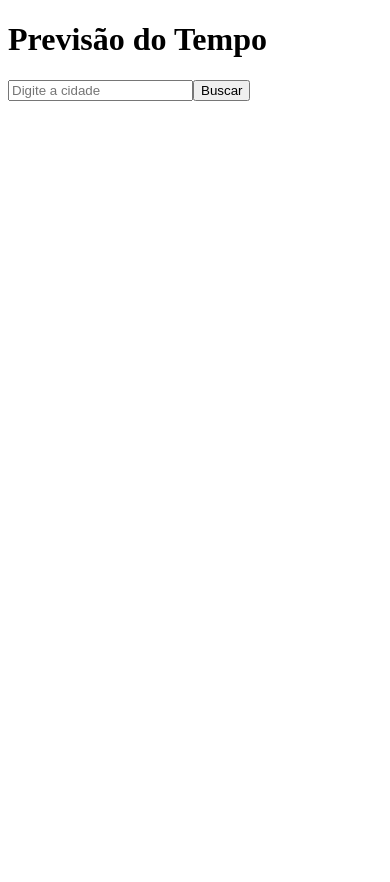
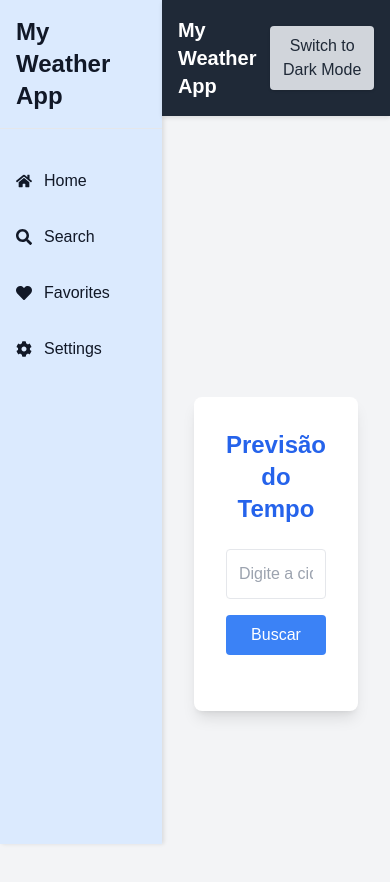
Before and after one commit to YuriVdSantos/My_weater_app, a Next.js app: page / in a window 390 px wide. Shown: the top 882 px of the page. Before the commit the page ends 844 px from the top, so only its background shows below. Built offline with nearby package versions, Linux system fonts and the light colour scheme; sample sign-in values are in the browser's storage.

Commit message:
Ajustes finais (Responsivel)

```diff
--- a/app/layout.tsx
+++ b/app/layout.tsx
@@ -1,92 +1,54 @@
-'use client';
+// app/layout.tsx
+import type { Metadata } from 'next';
+import localFont from 'next/font/local';
+import './globals.css';
+import dynamic from 'next/dynamic';
 
-import { useState } from 'react';
-import PrivateRoute from './components/PrivateRoute';
+// Importação dinâmica dos componentes com ssr: false para evitar a renderização no lado do servidor
+const ThemeToggle = dynamic(() => import('./components/ThemeToggle'), { ssr: false });
+const Sidebar = dynamic(() => import('./components/Sidebar'), { ssr: false });
 
-// Defina interfaces para os dados que você espera da API
-interface Weather {
-  description: string;
-}
+// Definição das fontes locais com variáveis CSS
+const geistSans = localFont({
+  src: './fonts/GeistVF.woff',
+  variable: '--font-geist-sans',
+  weight: '100 900',
+});
 
-interface Main {
-  temp: number;
-}
+const geistMono = localFont({
+  src: './fonts/GeistMonoVF.woff',
+  variable: '--font-geist-mono',
+  weight: '100 900',
+});
 
-interface WeatherData {
-  name: string;
-  weather: Weather[];
-  main: Main;
-}
-
-const HomePage = () => {
-  const [city, setCity] = useState('');
-  const [weatherData, setWeatherData] = useState<WeatherData | null>(null);
-  const [error, setError] = useState('');
-
-  const fetchWeather = async () => {
-    const apiKey = '69125c609e5cab6c35bacd52b0ceb95b'; // Substitua com sua API key do OpenWeatherMap
-    try {
-      const response = await fetch(
-        `https://api.openweathermap.org/data/2.5/weather?q=${city}&appid=${apiKey}&units=metric`
-      );
-      if (!response.ok) {
-        throw new Error('Cidade não encontrada');
-      }
-      const data = await response.json();
-      setWeatherData(data);
-      setError('');
-    } catch (err) {
-      // Defina o tipo do erro como Error para garantir que a mensagem seja acessível
-      setError((err as Error).message);
-      setWeatherData(null);
-    }
-  };
-
-  const handleSubmit = (e: React.FormEvent) => {
-    e.preventDefault();
-    fetchWeather();
-  };
-
-  return (
-    <div className="flex items-center justify-center min-h-screen bg-gray-100 dark:bg-gray-700 p-4">
-      <div className="bg-white dark:bg-gray-800 shadow-lg rounded-lg p-8 max-w-md w-full mx-auto">
-        <h1 className="text-2xl sm:text-3xl md:text-4xl font-bold text-blue-600 mb-6 text-center dark:text-white">
-          Previsão do Tempo
-        </h1>
-        <form onSubmit={handleSubmit} className="mb-6">
-          <input
-            type="text"
-            placeholder="Digite a cidade"
-            value={city}
-            onChange={(e) => setCity(e.target.value)}
-            className="w-full p-3 border rounded mb-4 focus:outline-none focus:ring-2 focus:ring-blue-500 dark:bg-gray-900 dark:text-white"
-          />
-          <button
-            type="submit"
-            className="w-full bg-blue-500 text-white py-2 px-4 rounded hover:bg-blue-600 dark:bg-blue-600 dark:hover:bg-blue-700"
-          >
-            Buscar
-          </button>
-        </form>
-
-        {error && <p className="text-red-500 text-center mb-4">{error}</p>}
-
-        {weatherData && (
-          <div className="text-center dark:text-white">
-            <h2 className="text-lg sm:text-xl md:text-2xl font-semibold mb-2">{weatherData.name}</h2>
-            <p className="capitalize mb-2">{weatherData.weather[0].description}</p>
-            <p className="text-lg sm:text-xl md:text-2xl font-semibold">{weatherData.main.temp}°C</p>
-          </div>
-        )}
-      </div>
-    </div>
-  );
+// Metadados da aplicação
+export const metadata: Metadata = {
+  title: 'My Weather App',
+  description: 'Weather forecasting application',
 };
 
-export default function Home() {
+// Layout principal da aplicação
+export default function RootLayout({
+  children,
+}: Readonly<{
+  children: React.ReactNode;
+}>) {
   return (
-    <PrivateRoute>
-      <HomePage />
-    </PrivateRoute>
+    <html lang="en">
+      <body className={`${geistSans.variable} ${geistMono.variable} antialiased`}>
+        <div className="flex">
+          <Sidebar />
+          <div className="flex-1">
+            <header className="p-4 bg-gray-800 text-white flex justify-between items-center">
+              <h1 className="text-xl font-bold">My Weather App</h1>
+              <ThemeToggle />
+            </header>
+            <main className="p-4">
+              {children}
+            </main>
+          </div>
+        </div>
+      </body>
+    </html>
   );
 }
--- a/app/page.tsx
+++ b/app/page.tsx
@@ -36,7 +36,6 @@ const HomePage = () => {
       setWeatherData(data);
       setError('');
     } catch (err) {
-      // Defina o tipo do erro como Error para garantir que a mensagem seja acessível
       setError((err as Error).message);
       setWeatherData(null);
     }
@@ -50,7 +49,7 @@ const HomePage = () => {
   return (
     <div className="flex items-center justify-center min-h-screen bg-gray-100 dark:bg-gray-700 p-4">
       <div className="bg-white dark:bg-gray-800 shadow-lg rounded-lg p-8 max-w-md w-full mx-auto">
-        <h1 className="text-3xl md:text-4xl font-bold text-blue-600 mb-6 text-center dark:text-white">
+        <h1 className="text-2xl sm:text-3xl md:text-4xl font-bold text-blue-600 mb-6 text-center dark:text-white">
           Previsão do Tempo
         </h1>
         <form onSubmit={handleSubmit} className="mb-6">
@@ -73,9 +72,9 @@ const HomePage = () => {
 
         {weatherData && (
           <div className="text-center dark:text-white">
-            <h2 className="text-xl md:text-2xl font-semibold mb-2">{weatherData.name}</h2>
+            <h2 className="text-lg sm:text-xl md:text-2xl font-semibold mb-2">{weatherData.name}</h2>
             <p className="capitalize mb-2">{weatherData.weather[0].description}</p>
-            <p className="text-lg md:text-xl font-semibold">{weatherData.main.temp}°C</p>
+            <p className="text-lg sm:text-xl md:text-2xl font-semibold">{weatherData.main.temp}°C</p>
           </div>
         )}
       </div>
```
